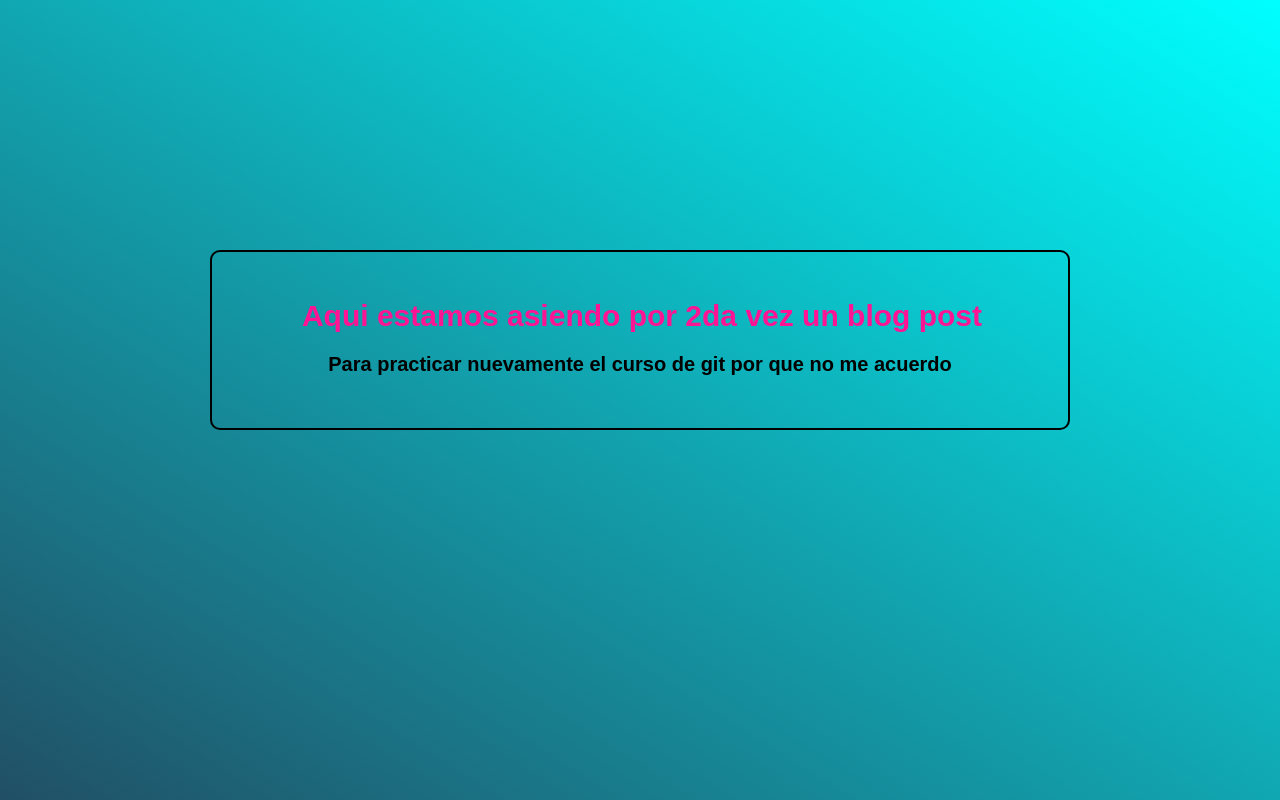
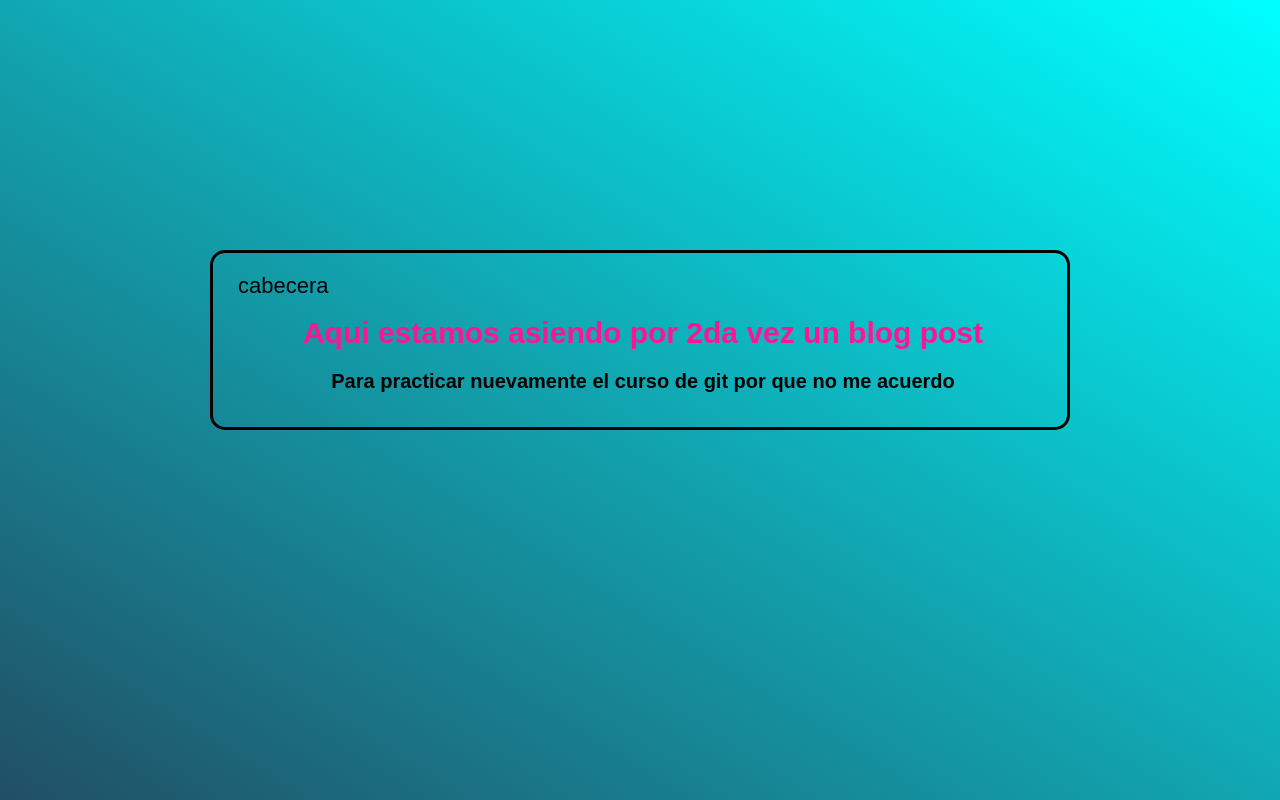
Before and after one commit to IeesusChumpitaz/Hyperblog2, a plain HTML site: page index.html in a window 1280 px wide. Drawn offline with Linux system fonts and the light colour scheme.

Commit message:
se modifico error en el index y en los estilos se corrigio posiciones y se le agrego un div.cabecera y se le dio estilos

```diff
--- a/css/style.css
+++ b/css/style.css
@@ -7,8 +7,7 @@ html{
     font-size: 62.5%;
     font-family: Arial, Helvetica, sans-serif;
 }
-
-main{
+body{
     position: relative;
     display: flex;
     justify-content: center;
@@ -18,20 +17,38 @@ main{
     background-color: cyan;
     background:linear-gradient(to top right,#214f65,cyan) ;
 }
-.box{
+
+main{
+
     position: absolute;
     text-align: center;
     top:calc(50% - 150px);
     margin: 0 auto;
     width: 860px;
     height: 180px;
-    border: solid black 2px;
-    border-radius: 10px;
+    border: solid black 3px;
+    border-radius: 15px;
+}
+.cabecera{
+    text-align: start;
+    font-size: 2.2rem;
+    font-weight: 300;
+    line-height: 2.6rem;
+    color: black;
+    padding-top: 20px;
+    margin-left: 25px;
+}
+.box{
+    text-align: center;
+    margin: 0 auto;
+    width: 860px;
+    height: 110px;
+
 
 }
 .box h1{
     width: 860px;
-    padding-top: 50px;
+    padding-top: 20px;
     font-size: 3rem;
     font-weight: bold;
     line-height: 2.8rem;
--- a/index.html
+++ b/index.html
@@ -9,6 +9,9 @@
 </head>
 <body>
     <main>
+        <div class="cabecera">
+            <p>cabecera</p>
+        </div>
         <div class="box">
             <h1>Aqui estamos asiendo por 2da vez un blog post</h1>
             <p>Para practicar  nuevamente el curso de git por que no me acuerdo </p>
```
